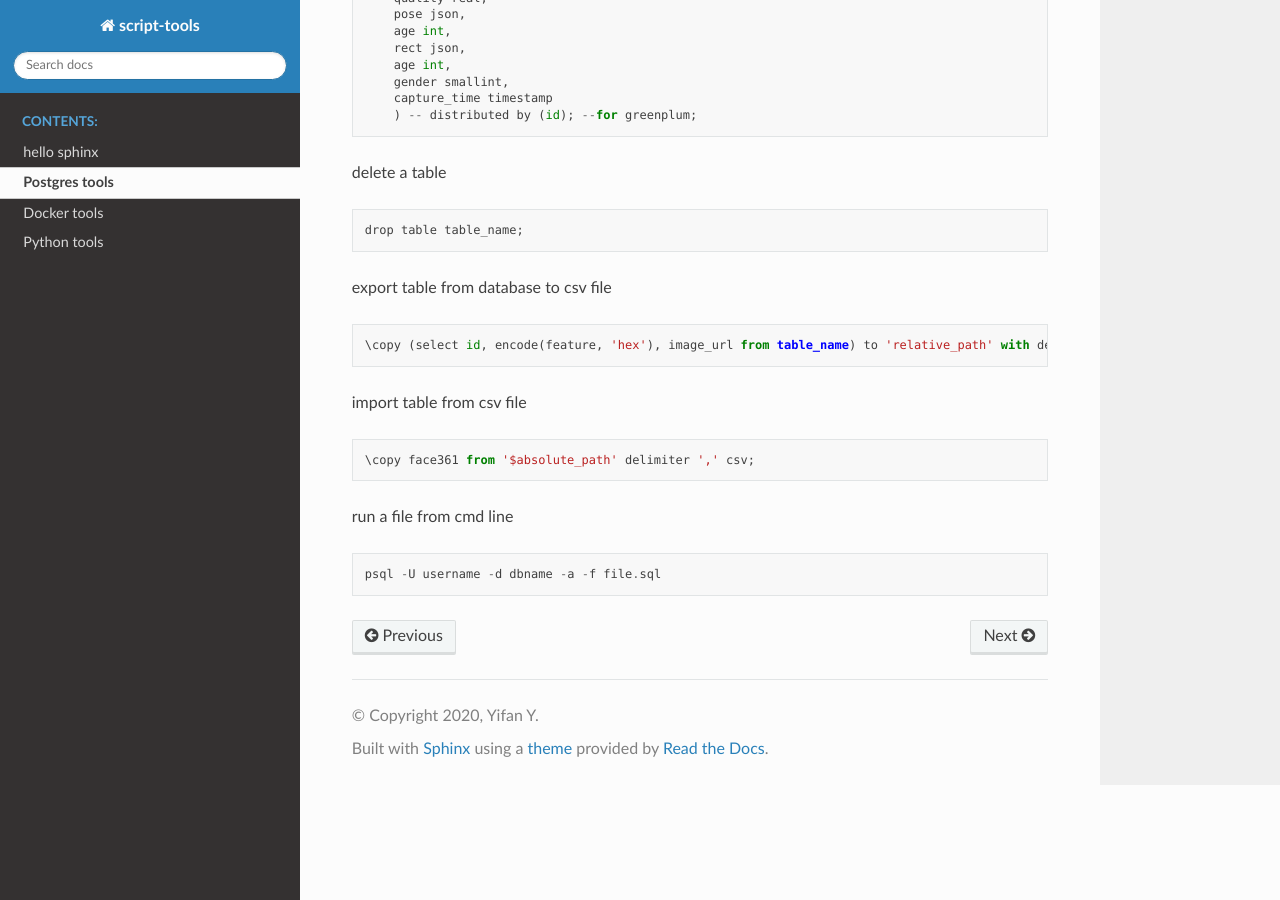
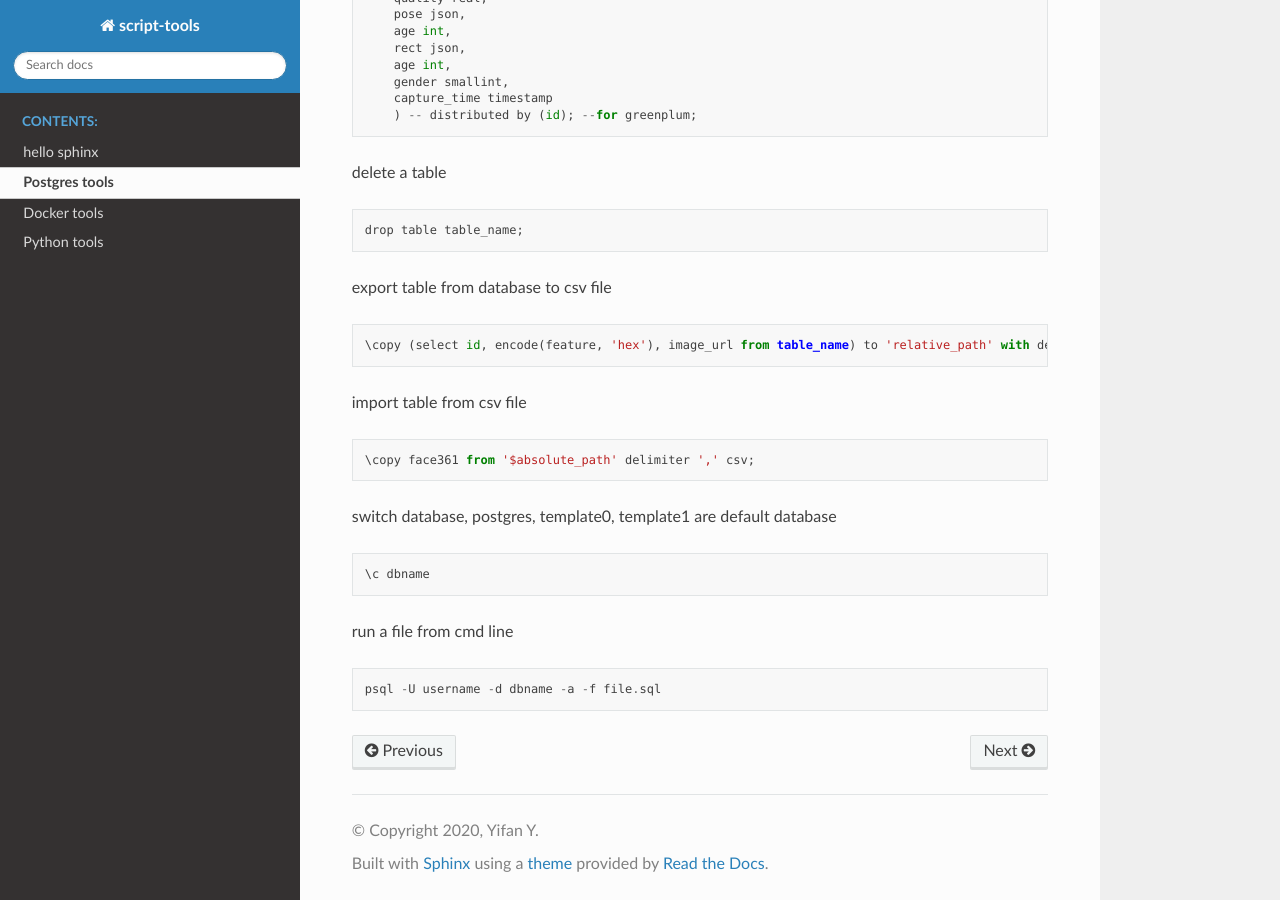
Before and after one commit to 1fanyang/tool-notes, a Sphinx documentation site: the page built from source/postgres/postgres.md, in a window 1280 px wide and 900 px high, scrolled down 528 px. Built offline with Sphinx 7.4.7 and the Read the Docs theme 2.0.0, drawn with Linux system fonts in a browser that asks for light colours.

Commit message:
postgres update

````diff
--- a/source/postgres/postgres.md
+++ b/source/postgres/postgres.md
@@ -42,6 +42,12 @@ import table from csv file
 \copy face361 from '$absolute_path' delimiter ',' csv;
 ```
 
+switch database, postgres, template0, template1 are default database
+```
+\c dbname
+```
+
+
 run a file from cmd line
 ```
 psql -U username -d dbname -a -f file.sql
````
